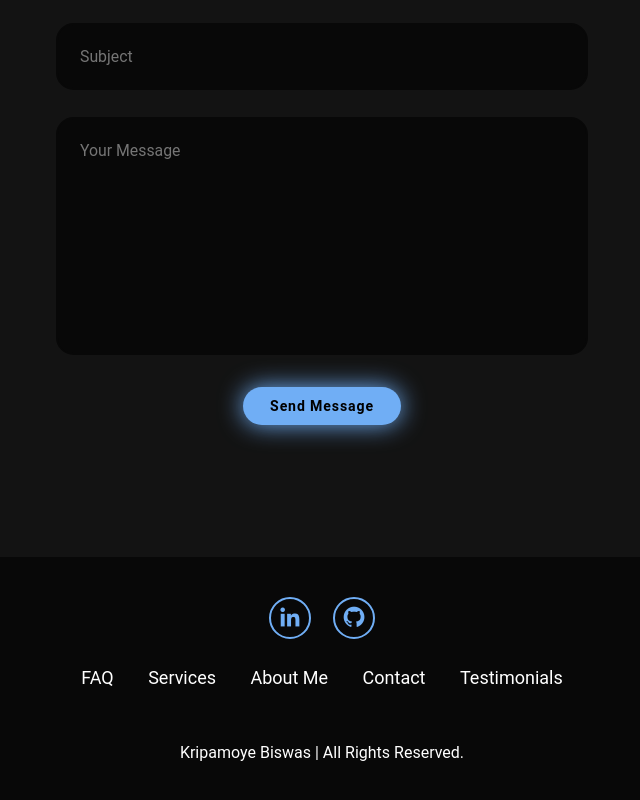
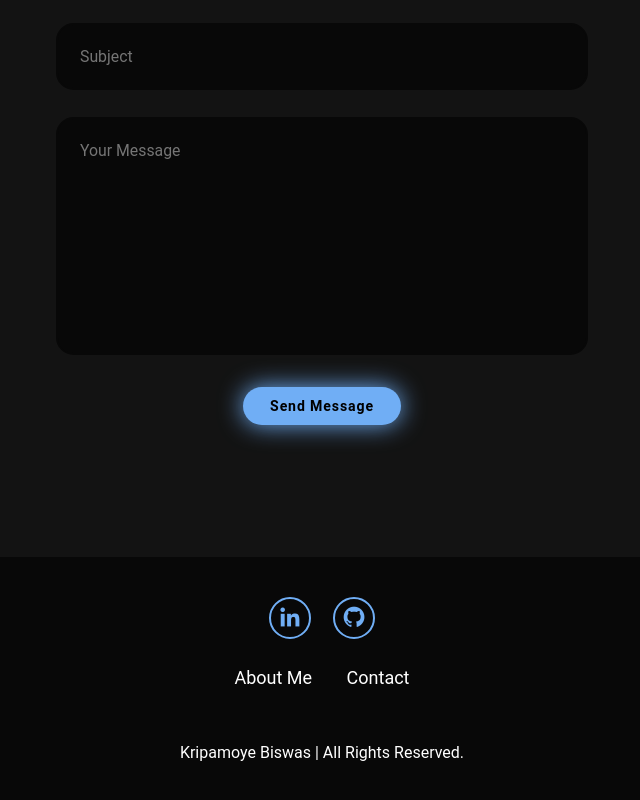
Before and after one commit to kbiswas20/Personal-Website, a plain HTML site: page index.html in a window 1280 px wide. Shown: the part 3897-4697 px from the top of the page, without its empty margins (318-958 px from the left). Drawn offline with nearby package versions, Linux system fonts and the light colour scheme.

Commit message:
Edited footer

```diff
--- a/index.html
+++ b/index.html
@@ -221,23 +221,11 @@
 
         <ul class="list">
             <li>
-                <a href="#">FAQ</a>
-            </li>
-
-            <li>
-                <a href="#">Services</a>
-            </li>
-
-            <li>
                 <a href="#">About Me</a>
             </li>
 
             <li>
                 <a href="#">Contact</a>
-            </li>
-
-            <li>
-                <a href="#">Testimonials</a>
             </li>
         </ul>
         <p class="copyright">
```
